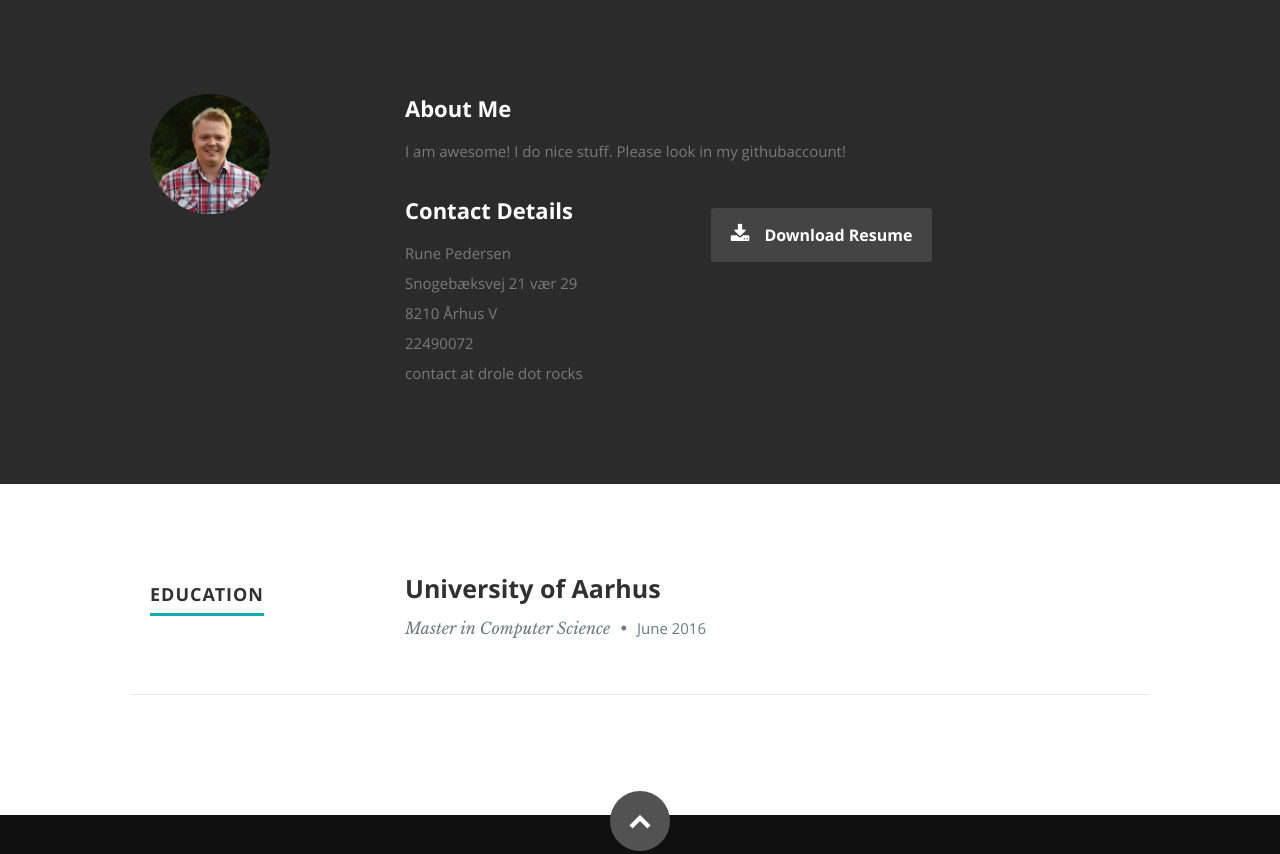
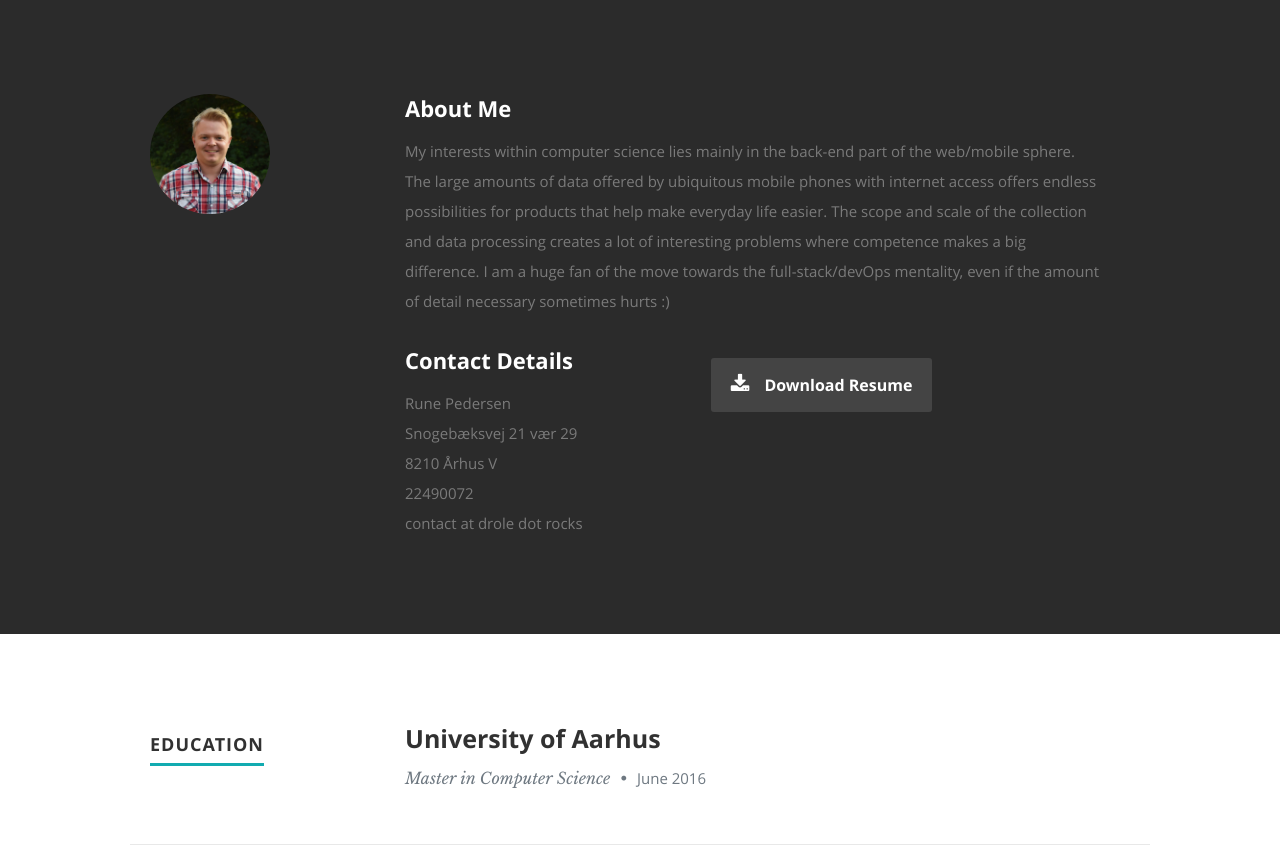
Before and after one commit to dr0l3/HomePage, a plain HTML site: page index.html in a window 1280 px wide. Shown: the part 802-1656 px from the top of the page. Drawn offline with nearby package versions, Linux system fonts and the light colour scheme.

Commit message:
Changes the about me text

```diff
--- a/index.html
+++ b/index.html
@@ -86,7 +86,8 @@
 
             <h2>About Me</h2>
 
-            <p>I am awesome! I do nice stuff. Please look in my githubaccount!
+            <p>My interests within computer science lies mainly in the back-end part of the web/mobile sphere. The large amounts of data offered by ubiquitous mobile phones with internet access offers endless possibilities for products that help make everyday life easier.
+			The scope and scale of the collection and data processing creates a lot of interesting problems where competence makes a big difference. I am a huge fan of the move towards the full-stack/devOps mentality, even if the amount of detail necessary sometimes hurts :)
             </p>
 
             <div class="row">
```
